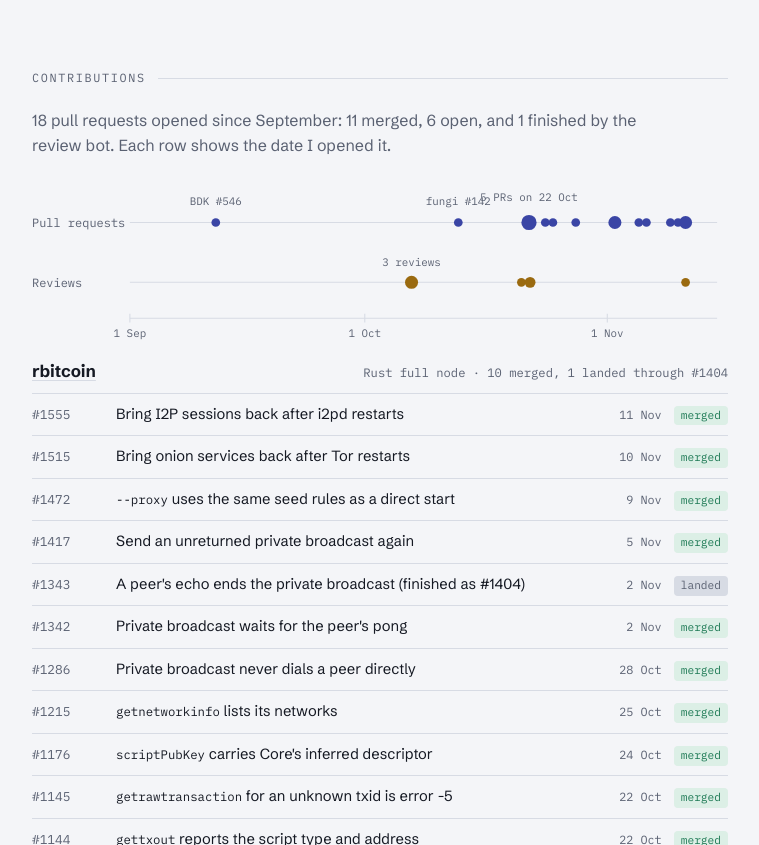
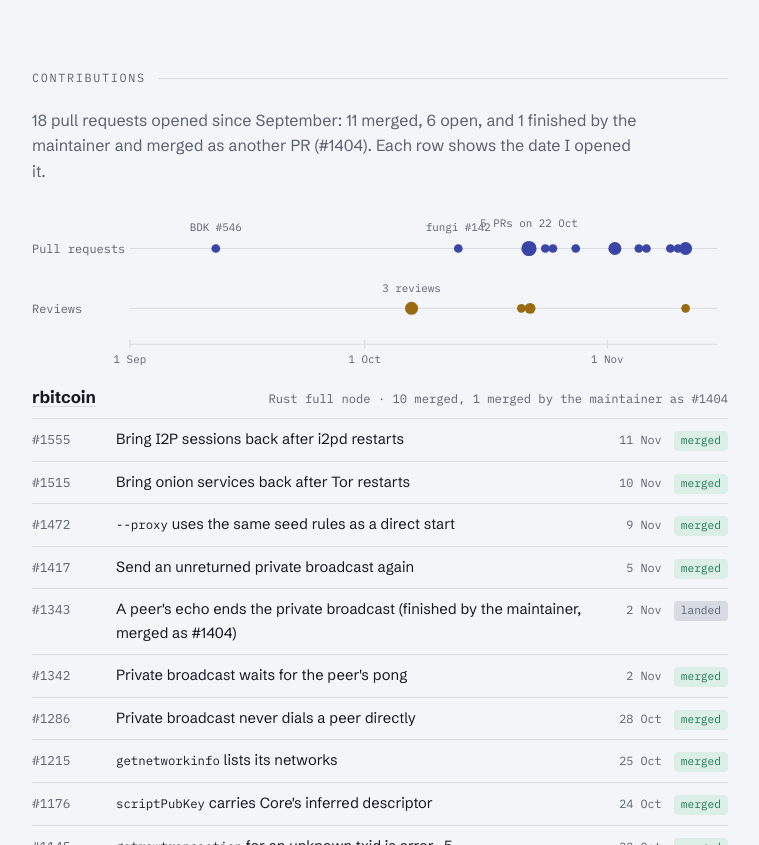
Before and after one commit to Naomi-Gift/Naomi-Gift.github.io, a plain HTML site: page index.html in a window 1280 px wide. Shown: the part 2338-3183 px from the top of the page, without its empty margins (472-1231 px from the left). Drawn offline with Linux system fonts and the light colour scheme.

Commit message:
Say the maintainer finished #1343

```diff
--- a/index.html
+++ b/index.html
@@ -157,7 +157,7 @@ section{display:flex;flex-direction:column;gap:20px;scroll-margin-top:24px}
       <span class="meta">rbitcoin · 2026</span>
       <div><h3><a href="https://github.com/rbitcoin-org/rbitcoin/issues/1275" target="_blank" rel="noopener">Private broadcast that doesn't leak your IP ↗</a></h3>
       <p>Sending your own transaction over Tor so no one can link it to you. I closed a leak where the node could dial a clearnet peer directly, made delivery wait for the peer's pong, ended the broadcast once the network echoes the transaction back, and added retries up to Core's limit of 1,000.</p>
-      <p class="note"><b>Review and iteration:</b> on #1343, each of 3 review rounds found a new way the node could still give itself away. The review bot finished that PR as #1404.</p>
+      <p class="note"><b>Review and iteration:</b> on #1343, each of 3 review rounds found a new way the node could still give itself away. The maintainer finished it and merged it as #1404.</p>
       <p class="note"><b>Takeaway:</b> read Bitcoin Core's code first, and for every change ask whether a spy could tell my node apart from a normal one.</p>
       <div class="chips"><span class="chip">Rust</span><span class="chip">Tor</span><span class="chip">P2P</span><span class="chip">4 PRs merged</span></div></div>
     </article>
@@ -202,7 +202,7 @@ section{display:flex;flex-direction:column;gap:20px;scroll-margin-top:24px}
 
 <section id="contributions">
   <div class="label">Contributions</div>
-  <p class="prose">18 pull requests opened since September: 11 merged, 6 open, and 1 finished by the review bot. Each row shows the date I opened it.</p>
+  <p class="prose">18 pull requests opened since September: 11 merged, 6 open, and 1 finished by the maintainer and merged as another PR (#1404). Each row shows the date I opened it.</p>
   <div class="scroll tl" role="img" aria-label="Timeline from 1 September to 15 November 2026. Pull requests start with one on 12 September, one on 13 October, five on 22 October, then a steady run through 11 November. Reviews cluster on 7 October, 21 to 22 October and 11 November.">
     <svg viewBox="0 0 640 150">
       <g stroke="var(--line)"><line x1="90" y1="40" x2="630" y2="40"/><line x1="90" y1="95" x2="630" y2="95"/><line x1="90" y1="128" x2="630" y2="128"/>
@@ -218,13 +218,13 @@ section{display:flex;flex-direction:column;gap:20px;scroll-margin-top:24px}
   </div>
   <div class="groups">
     <div class="group">
-      <div class="proj-head"><h3><a href="https://github.com/rbitcoin-org/rbitcoin" target="_blank" rel="noopener">rbitcoin</a></h3><span>Rust full node · 10 merged, 1 landed through #1404</span></div>
+      <div class="proj-head"><h3><a href="https://github.com/rbitcoin-org/rbitcoin" target="_blank" rel="noopener">rbitcoin</a></h3><span>Rust full node · 10 merged, 1 merged by the maintainer as #1404</span></div>
       <ul class="prs">
         <li><span class="n"><a href="https://github.com/rbitcoin-org/rbitcoin/pull/1555" target="_blank" rel="noopener">#1555</a></span><span>Bring I2P sessions back after i2pd restarts</span><span class="d">11 Nov</span><span class="st merged">merged</span></li>
         <li><span class="n"><a href="https://github.com/rbitcoin-org/rbitcoin/pull/1515" target="_blank" rel="noopener">#1515</a></span><span>Bring onion services back after Tor restarts</span><span class="d">10 Nov</span><span class="st merged">merged</span></li>
         <li><span class="n"><a href="https://github.com/rbitcoin-org/rbitcoin/pull/1472" target="_blank" rel="noopener">#1472</a></span><span><code>--proxy</code> uses the same seed rules as a direct start</span><span class="d">9 Nov</span><span class="st merged">merged</span></li>
         <li><span class="n"><a href="https://github.com/rbitcoin-org/rbitcoin/pull/1417" target="_blank" rel="noopener">#1417</a></span><span>Send an unreturned private broadcast again</span><span class="d">5 Nov</span><span class="st merged">merged</span></li>
-        <li><span class="n"><a href="https://github.com/rbitcoin-org/rbitcoin/pull/1343" target="_blank" rel="noopener">#1343</a></span><span>A peer's echo ends the private broadcast (finished as #1404)</span><span class="d">2 Nov</span><span class="st closed">landed</span></li>
+        <li><span class="n"><a href="https://github.com/rbitcoin-org/rbitcoin/pull/1343" target="_blank" rel="noopener">#1343</a></span><span>A peer's echo ends the private broadcast (finished by the maintainer, merged as #1404)</span><span class="d">2 Nov</span><span class="st closed">landed</span></li>
         <li><span class="n"><a href="https://github.com/rbitcoin-org/rbitcoin/pull/1342" target="_blank" rel="noopener">#1342</a></span><span>Private broadcast waits for the peer's pong</span><span class="d">2 Nov</span><span class="st merged">merged</span></li>
         <li><span class="n"><a href="https://github.com/rbitcoin-org/rbitcoin/pull/1286" target="_blank" rel="noopener">#1286</a></span><span>Private broadcast never dials a peer directly</span><span class="d">28 Oct</span><span class="st merged">merged</span></li>
         <li><span class="n"><a href="https://github.com/rbitcoin-org/rbitcoin/pull/1215" target="_blank" rel="noopener">#1215</a></span><span><code>getnetworkinfo</code> lists its networks</span><span class="d">25 Oct</span><span class="st merged">merged</span></li>
```
